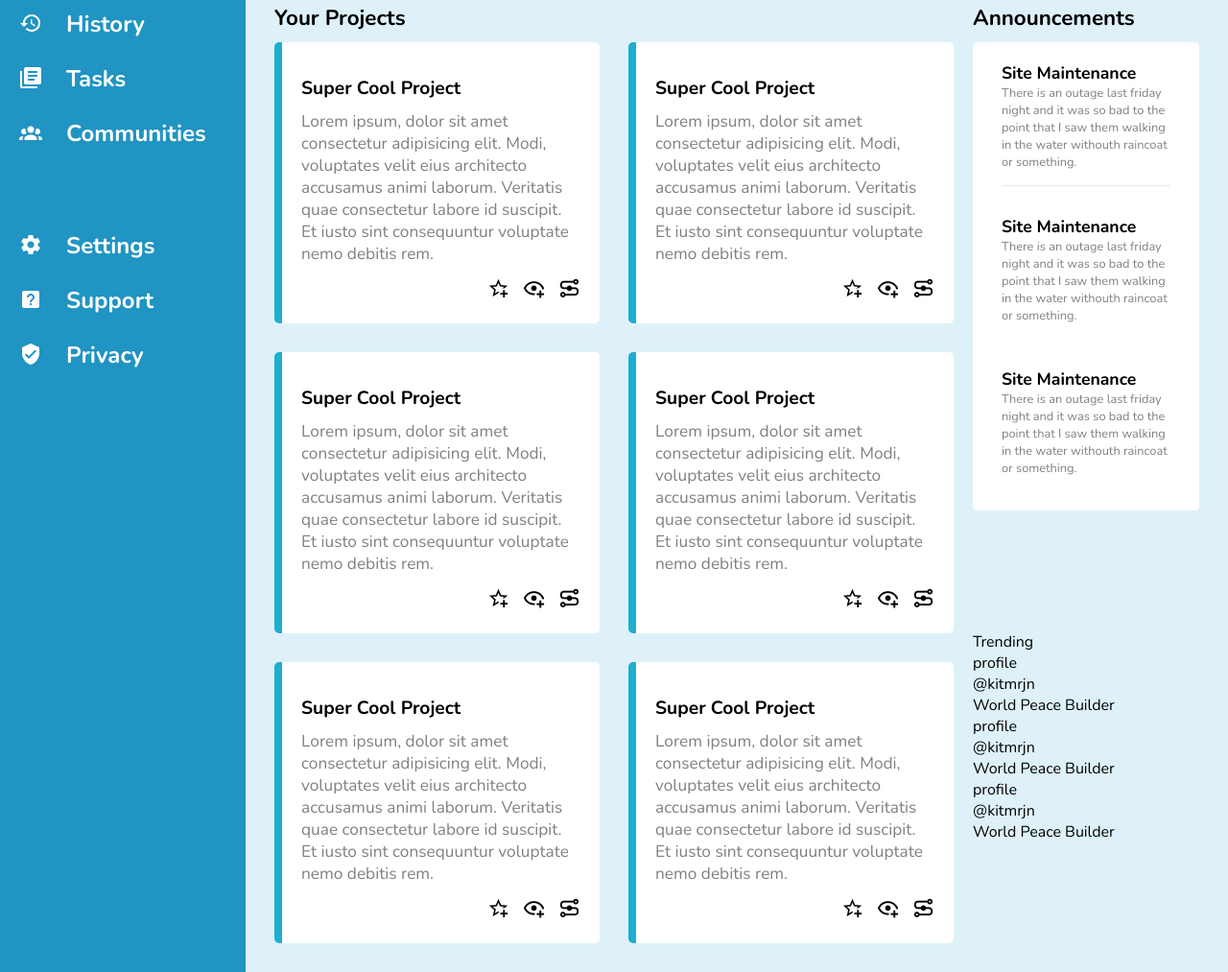
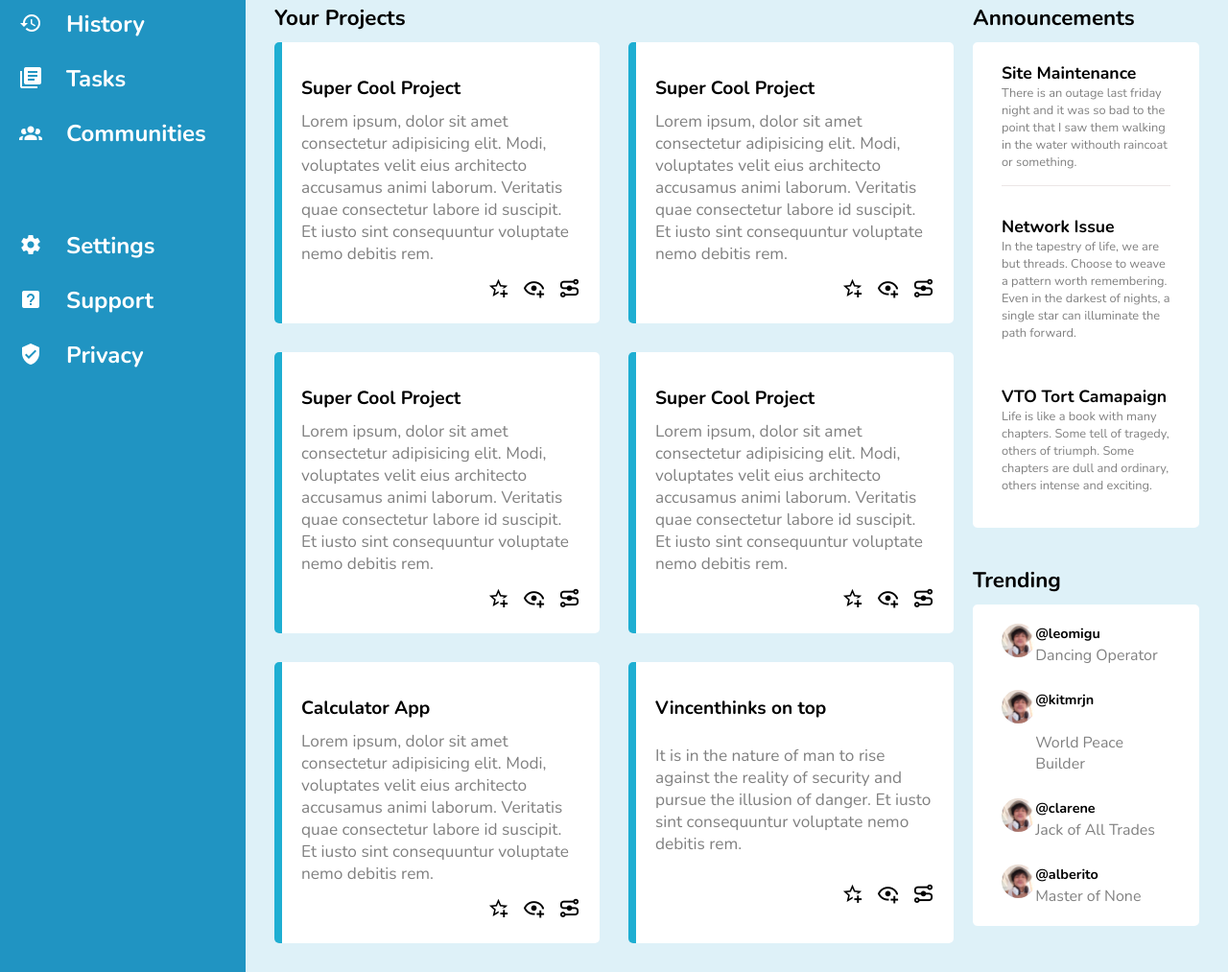
Before and after one commit to kitmrjn/Admin-Dashboard, a plain HTML site: page index.html in a window 1280 px wide. Shown: the part 378-1391 px from the top of the page at 96% size. Drawn offline with nearby package versions, Linux system fonts and the light colour scheme.

Commit message:
finished designing the overall layout

```diff
--- a/index.html
+++ b/index.html
@@ -116,7 +116,7 @@
                             </div>
                         </div>
                         <div class="card">
-                            <p>Super Cool Project</p>
+                            <p>Calculator App</p>
                             <div class="description">
                                 Lorem ipsum, dolor sit amet consectetur adipisicing elit.
                                 Modi, voluptates velit eius architecto accusamus animi laborum.
@@ -130,11 +130,9 @@
                             </div>
                         </div>
                         <div class="card">
-                            <p>Super Cool Project</p>
+                            <p>Vincenthinks on top</p>
                             <div class="description">
-                                Lorem ipsum, dolor sit amet consectetur adipisicing elit.
-                                Modi, voluptates velit eius architecto accusamus animi laborum.
-                                Veritatis quae consectetur labore id suscipit.
+                                It is in the nature of man to rise against the reality of security and pursue the illusion of danger.
                                 Et iusto sint consequuntur voluptate nemo debitis rem.
                             </div>
                             <div class="clickables">
@@ -157,18 +155,18 @@
                         </div>
 
                         <div>
-                            <p>Site Maintenance</p>
+                            <p>Network Issue</p>
                             <div class="description">
-                                There is an outage last friday night and it was so bad to the point that
-                                I saw them walking in the water withouth raincoat or something.
+                               In the tapestry of life, we are but threads. Choose to weave a pattern worth remembering.
+                                Even in the darkest of nights, a single star can illuminate the path forward.
                             </div>
                         </div>
 
                         <div>
-                            <p>Site Maintenance</p>
+                            <p>VTO Tort Camapaign </p>
                             <div class="description">
-                                There is an outage last friday night and it was so bad to the point that
-                                I saw them walking in the water withouth raincoat or something.
+                                Life is like a book with many chapters. Some tell of tragedy, others of triumph.
+                                Some chapters are dull and ordinary, others intense and exciting.
                             </div>
                         </div>
                     </div>
@@ -177,19 +175,24 @@
                     <p>Trending</p>
                     <div class="trending-container">
                         <div class="trending-user">
-                            <div>profile</div>
+                            <img src="kit.jpg" alt="profile-picture">
+                            <div class="trending-username">@leomigu</div>
+                            <div class="trending-title">Dancing Operator</div>
+                        </div>
+                        <div class="trending-user">
+                            <img src="kit.jpg" alt="profile-picture">
                             <div class="trending-username">@kitmrjn</div>
                             <div class="trending-title">World Peace Builder</div>
                         </div>
                         <div class="trending-user">
-                            <div>profile</div>
-                            <div class="trending-username">@kitmrjn</div>
-                            <div class="trending-title">World Peace Builder</div>
+                            <img src="kit.jpg" alt="profile-picture">
+                            <div class="trending-username">@clarene</div>
+                            <div class="trending-title">Jack of All Trades</div>
                         </div>
                         <div class="trending-user">
-                            <div>profile</div>
-                            <div class="trending-username">@kitmrjn</div>
-                            <div class="trending-title">World Peace Builder</div>
+                            <img src="kit.jpg" alt="profile-picture">
+                            <div class="trending-username">@alberito</div>
+                            <div class="trending-title">Master of None</div>
                         </div>
                     </div>
                 </div>
--- a/style.css
+++ b/style.css
@@ -11,7 +11,8 @@
     display: grid;
     grid-template-columns: 1fr 4fr;
     width: 100%;
-    height: 100vh;
+    height: auto;
+
 }
 
 /* Start of Sidebar */
@@ -195,7 +196,8 @@ label {
 }
 
 .projects > p,
-.announcements > p {
+.announcements > p,
+.trending p {
     font-size: 1.4em;
     margin-bottom: 10px;
     font-weight: bold;
@@ -263,6 +265,38 @@ label {
     padding-bottom: 15px;
 }
 
-.description {
+.description,
+.trending-title {
     color: gray;
 }
+
+/* End of Announcements */
+/* Start of Trending */
+
+
+.trending-container {
+    background-color: #fff;
+    padding: 20px 30px 20px 30px;
+    display: grid;
+    gap: 25px;
+    border-radius: 5px;
+}
+
+.trending-user {
+    display: grid;
+    grid-template: 1fr 1fr / 1fr 4fr;
+}
+
+.trending-user > img {
+    max-width: 50px;
+    width: 100%;
+    height: auto;
+    object-fit: cover;
+    border-radius: 50%;
+    grid-row: 1 / 3;
+}
+
+.trending-username {
+    font-weight: bold;
+    font-size: 0.9em;
+}
```
